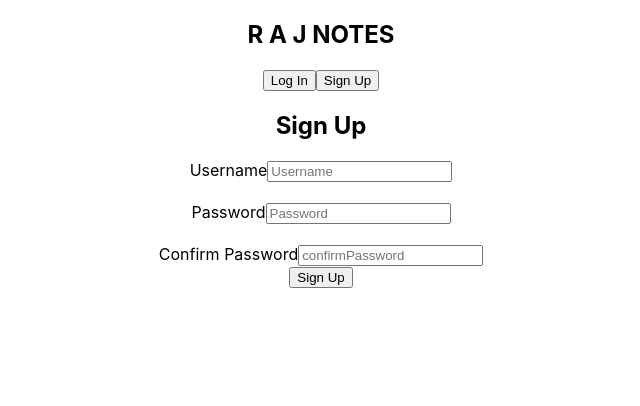
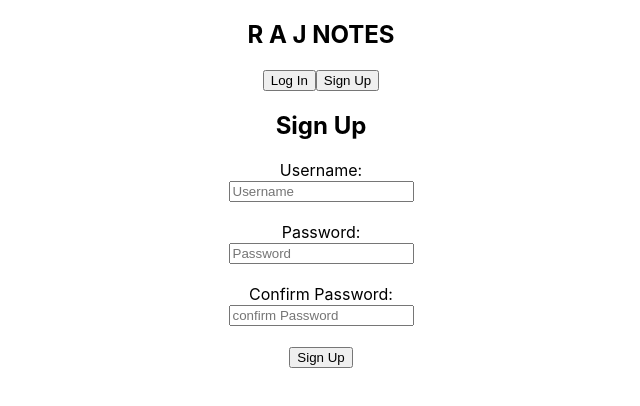
Before and after one commit to Ashmaitelly/raj_notes, a React (Create React App) app in the folder client/: page / in a window 1280 px wide. Both pictures are taken after a click on the button "Sign Up". Shown: the top 406 px of the page, without its empty margins (319-959 px from the left). Built offline with nearby package versions, Linux system fonts and the light colour scheme.

Commit message:
modifiying sign in sign up buttons

```diff
--- a/client/src/components/SignIn.js
+++ b/client/src/components/SignIn.js
@@ -20,7 +20,8 @@ function SignIn(){
 
 
               <div className="username">
-                <InputGroup.Text id="Username">Username</InputGroup.Text>
+                <InputGroup.Text id="Username">Username:</InputGroup.Text>
+                <br/>
                 <FormControl
                   placeholder="Username"
                   aria-label="Username"
@@ -33,7 +34,8 @@ function SignIn(){
 
                     {/**adding the password to the sign-in */}
                 <div className="password">
-                <InputGroup.Text id="Password">Password</InputGroup.Text>
+                <InputGroup.Text id="Password">Password:</InputGroup.Text>
+                <br/>
                 <FormControl
                   type='password'
                   placeholder="Password"
--- a/client/src/components/SignUp.js
+++ b/client/src/components/SignUp.js
@@ -21,7 +21,8 @@ function SignUp(){
 
 
               <div className="username">
-                <InputGroup.Text id="Username">Username</InputGroup.Text>
+                <InputGroup.Text id="Username">Username:</InputGroup.Text>
+                <br/>
                 <FormControl
                   placeholder="Username"
                   aria-label="Username"
@@ -34,7 +35,8 @@ function SignUp(){
 
                     {/**adding the password to the sign-up */}
                 <div className="password">
-                <InputGroup.Text id="Password">Password</InputGroup.Text>
+                <InputGroup.Text id="Password">Password:</InputGroup.Text>
+                <br/>
                 <FormControl
                   type='password'
                   placeholder="Password"
@@ -47,17 +49,19 @@ function SignUp(){
                     <br/>
 
                     {/**adding the confirm password to the sign-up */}
-                <div className="confirmPassword">
-                <InputGroup.Text id="confirmPassword">Confirm Password</InputGroup.Text>
+                <div className="confirm Password">
+                <InputGroup.Text id="confirm Password">Confirm Password:</InputGroup.Text>
+                <br/>
                 <FormControl
                   type='password'
-                  placeholder="confirmPassword"
-                  aria-label="confirmPassword"
-                  aria-describedby="confirmPassword"
+                  placeholder="confirm Password"
+                  aria-label="confirm Password"
+                  aria-describedby="confirm Password"
                   value={confirmPassword}
                   onChange={(e) => {setConfirmPassword(e.target.value)}}
                 />
                 </div>
+                <br/>
             </InputGroup>
           </form>
           <Button onClick={()=>{console.log(userName, password, confirmPassword)}}>Sign Up</Button>
```
